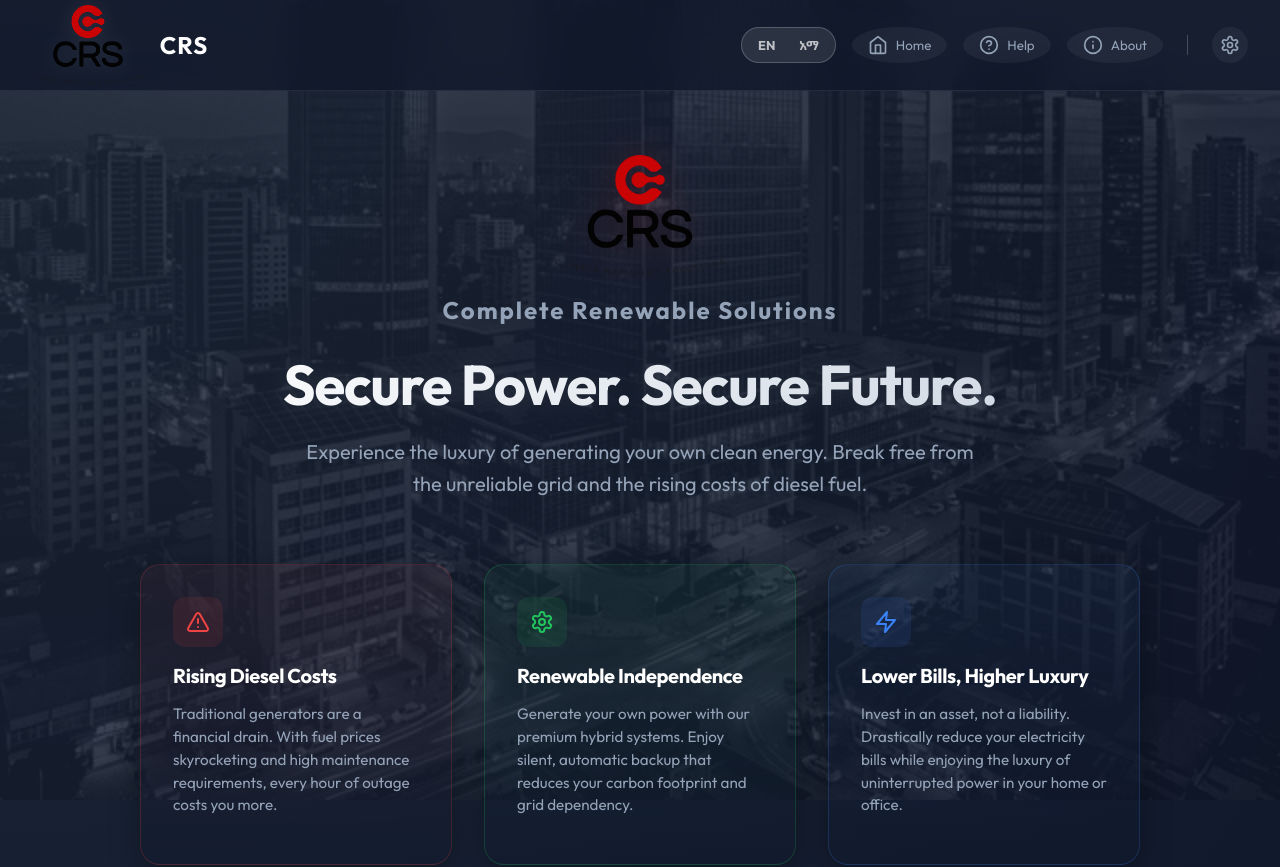
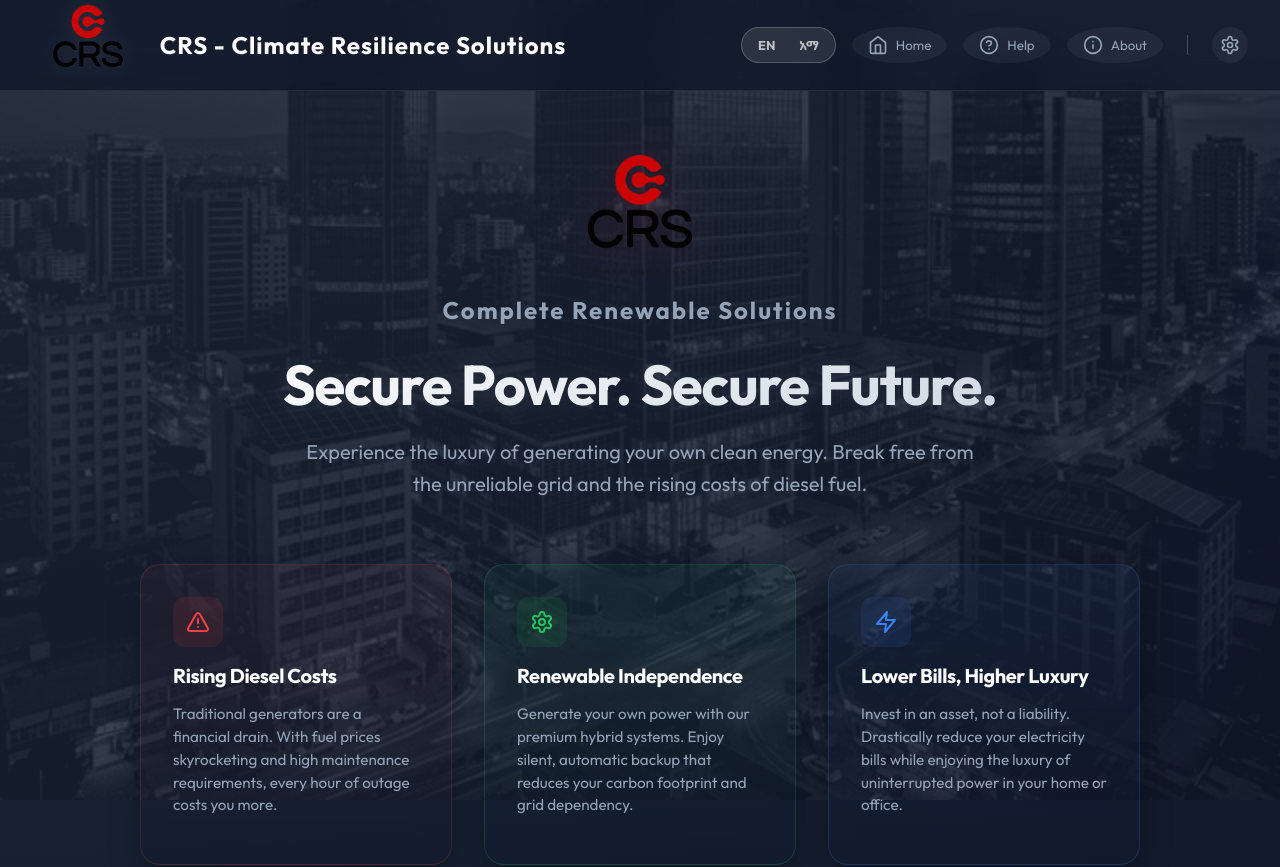
Before and after one commit to michaelteklegzi-crypto/crs-backup-calculator, a React (Vite) app: page / in a window 1280 px wide. Shown: the top 867 px of the page. Built offline with nearby package versions, Linux system fonts and the light colour scheme; no server answers; the database is empty.

Commit message:
style: update company name to CRS - Climate Resilience Solutions on home page

```diff
--- a/src/App.jsx
+++ b/src/App.jsx
@@ -287,7 +287,7 @@ function App() {
                                     filter: 'drop-shadow(0 0 10px rgba(255,255,255,0.1))'
                                 }}
                             />
-                            <span style={{ fontSize: '1.5rem', fontWeight: 800, color: 'white', letterSpacing: '1px' }}>CRS</span>
+                            <span style={{ fontSize: '1.5rem', fontWeight: 800, color: 'white', letterSpacing: '1px' }}>CRS - Climate Resilience Solutions</span>
                         </div>
 
                         <div style={{ display: 'flex', alignItems: 'center', gap: '1rem' }}>
@@ -611,7 +611,7 @@ function App() {
                                 <h2 style={{ color: 'white', marginBottom: '1.5rem', display: 'flex', alignItems: 'center', gap: '0.75rem' }}><Info /> About CRS</h2>
 
                                 <div className="prose" style={{ color: '#cbd5e1' }}>
-                                    <p><strong>CRS (Complete Renewable Solutions)</strong> is dedicated to providing reliable, sustainable energy for Ethiopia.</p>
+                                    <p><strong>CRS - Climate Resilience Solutions</strong> is dedicated to providing reliable, sustainable energy for Ethiopia.</p>
                                     <p>We specialize in hybrid solar systems that ensure 24/7 power availability, reducing reliance on the unstable grid and expensive diesel generators.</p>
                                     <p>Our solutions are tailored for both residential homes and small-to-medium enterprises, offering seamless integration with existing electrical infrastructure.</p>
                                     <br />
```
